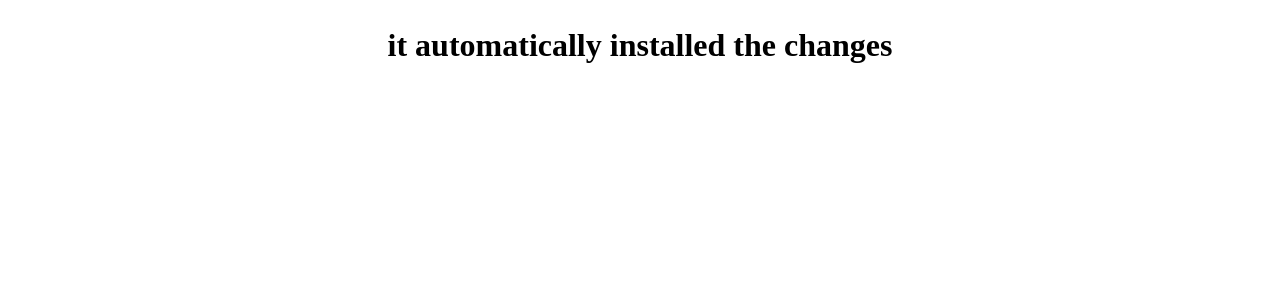
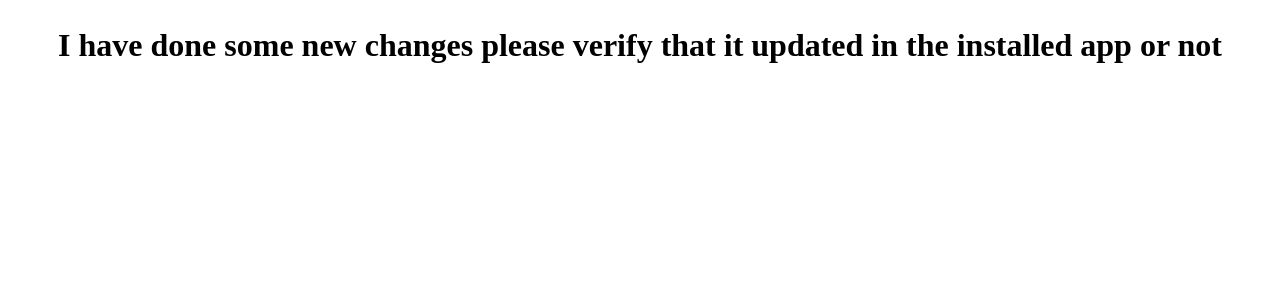
Before and after one commit to Filuet/Electron.Generic-UI, a React (Vite) app in the folder src/renderer/: page / in a window 1280 px wide. Shown: the top 300 px of the page. Built offline with nearby package versions, Linux system fonts and the light colour scheme; no server answers.

Commit message:
test: updating the new version

```diff
--- a/package.json
+++ b/package.json
@@ -1,6 +1,6 @@
 {
   "name": "generic-ui",
-  "version": "1.5.0",
+  "version": "1.5.2",
   "description": "Kiosk E-Commerce App",
   "main": "./out/main/main.js",
   "author": "https://ogmento.io/",
--- a/src/renderer/src/Temp.tsx
+++ b/src/renderer/src/Temp.tsx
@@ -1,7 +1,9 @@
 import { JSX } from 'react';
 
 function Temp(): JSX.Element {
-  return <h1>it automatically installed the changes </h1>;
+  return (
+    <h1>I have done some new changes please verify that it updated in the installed app or not </h1>
+  );
 }
 
 export default Temp;
```
